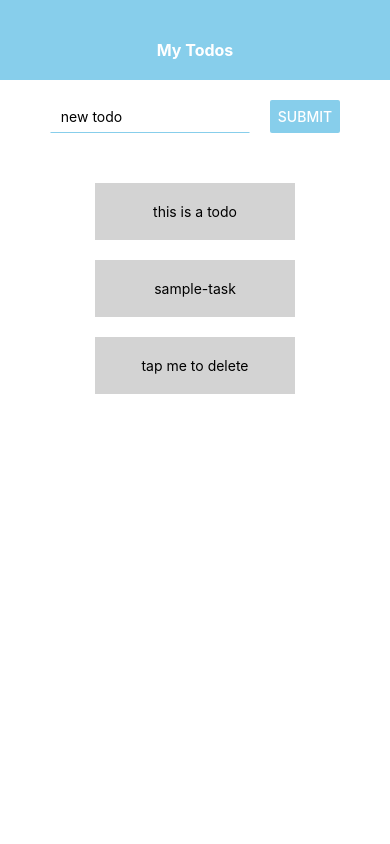
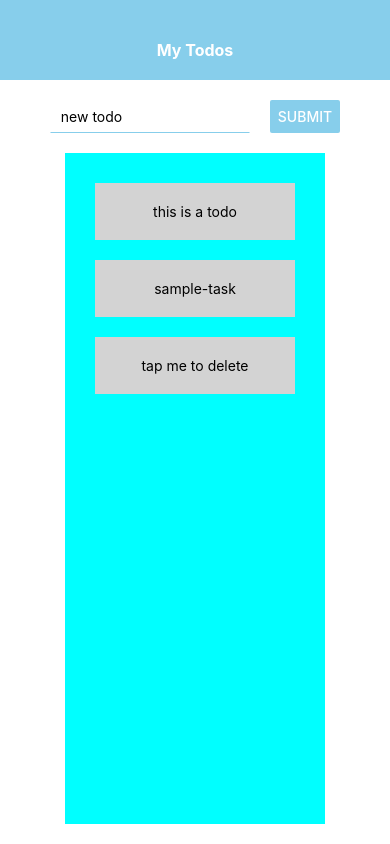
Before and after one commit to kresnofatih/tryapp, a React Native app: screen / in a window 390 px wide. Built offline with nearby package versions, Linux system fonts and the light colour scheme.

Commit message:
fixed scrollbar for todolist - :muscle:

```diff
--- a/App.js
+++ b/App.js
@@ -4,6 +4,7 @@
 import Header from './components/Header';
 import TodoItem from './components/TodoItem';
 import AddTodo from './components/AddTodo';
+import Sandbox from './components/Sandbox';
 
 export default function App() {
   const [todos, setTodos] = useState([
@@ -22,6 +23,7 @@
     })
   }
   return (
+    // <Sandbox/>
     <TouchableWithoutFeedback onPress={()=>{
       Keyboard.dismiss();
       console.log('dismissed keyboard');
@@ -53,6 +55,9 @@
   },
   bodycontent: {
     padding: 20,
-    margin: 0
+    margin: 0,
+    marginBottom: 20,
+    backgroundColor: 'cyan',
+    flex: 1
   }
 });
--- /dev/null
+++ b/components/Sandbox.js
@@ -0,0 +1,47 @@
+import React from 'react'
+import { StyleSheet, Text, View } from 'react-native'
+
+const Sandbox = () => {
+    return (
+        <View style={styles.container}>
+            <Text style={styles.boxOne}>One</Text>
+            <Text style={styles.boxTwo}>Two</Text>
+            <Text style={styles.boxThree}>Three</Text>
+            <Text style={styles.boxFour}>Four</Text>
+        </View>
+    )
+}
+
+export default Sandbox
+
+const styles = StyleSheet.create({
+    container: {
+        paddingTop: 40,
+        flexDirection: 'row',
+        backgroundColor: 'skyblue',
+        justifyContent: 'space-around',
+        alignItems: 'center'
+        // flex: 1
+    },
+    boxOne: {
+        flex: 1,
+        backgroundColor: 'violet',
+        padding: 10,
+    },
+    boxTwo: {
+        flex: 1,
+        backgroundColor: 'coral',
+        padding: 20,
+    },
+    boxThree: {
+        flex: 1,
+        backgroundColor: 'orange',
+        padding: 30,
+    },
+    boxFour: {
+        flex: 1,
+        backgroundColor: 'cyan',
+        padding: 40,
+    },
+
+})
```
